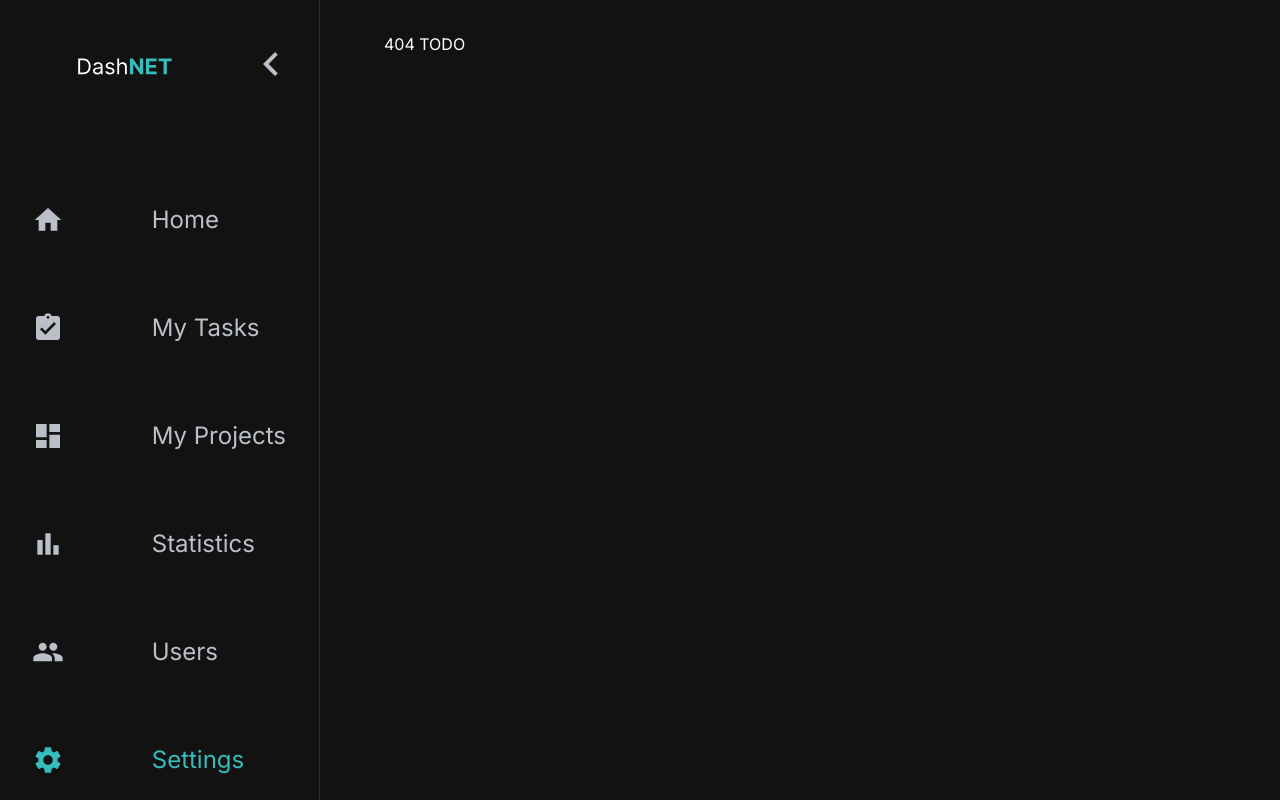
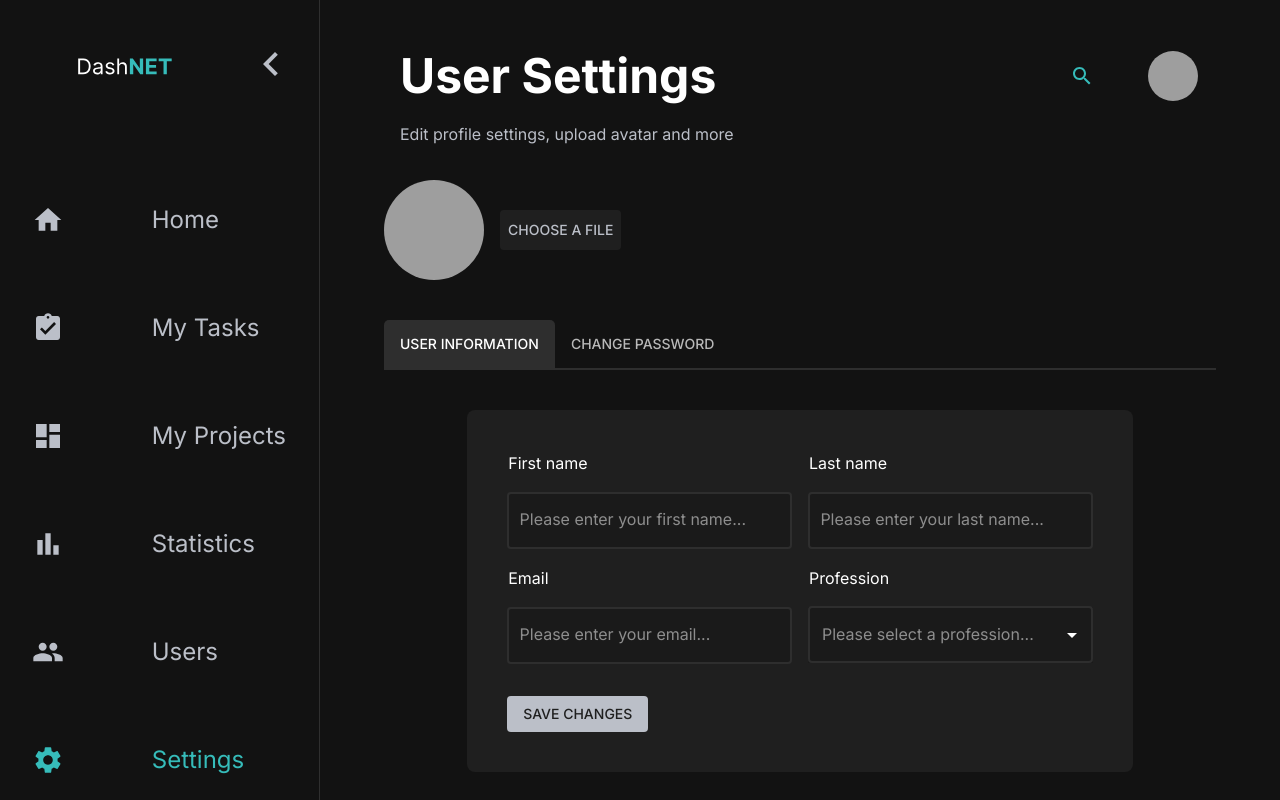
Before and after one commit to Blagoja95/DashNET, a React (Create React App) app in the folder src/main/ui/: page /settings in a window 1280 px wide. Before the commit this address had no page. Built offline with nearby package versions, Linux system fonts and the light colour scheme; grey boxes are pictures that could not be loaded.

Commit message:
51 create setting page (#53)
* 51: Create Settings Page

Adjusted UI for Settings Page

```diff
--- a/src/main/ui/src/App.js
+++ b/src/main/ui/src/App.js
@@ -6,6 +6,7 @@ import Home from './components/pages/home/Home';
 import Search from './components/layout/search/Search'
 import {useDispatch} from 'react-redux';
 import { uiActions } from './store/slices/uiSlice';
+import Settings from './components/pages/settings/Settings';
 
 
 const App = () =>
@@ -39,6 +40,7 @@ const App = () =>
 
 						<Routes>
 							<Route path='/' element={ <Home/> }/>
+							<Route path='/settings' element={<Settings />} />
 							<Route path='/' element={ <div>Test</div> }/>
 							<Route path='*' element={ <section>404 TODO</section> }/>
 						</Routes>
--- /dev/null
+++ b/src/main/ui/src/components/pages/settings/ChangePassword.js
@@ -0,0 +1,33 @@
+import { Box, Button } from "@mui/material"
+import InputGroup from "./InputGroup"
+import { useRef } from "react";
+
+const ChangePassword = () => {
+	const inputsRef = useRef({});
+
+	function onChangePassword() {
+		const { oldPw, oldPwConfirm, newPw, newPwConfirm } = inputsRef.current;
+		console.log({
+			oldPw: oldPw.value, oldPwConfirm: oldPwConfirm.value,
+			newPw: newPw.value, newPwConfirm: newPwConfirm.value
+		});
+	}
+	return (
+		<Box sx={{ borderRadius: 2, flex: 2, p: 5, bgcolor: 'grey.main' }}>
+			<Box sx={{ display: 'flex', gap: 2 }}>
+				<InputGroup label='Old Password' type='password' inpRef={el => inputsRef.current.oldPw = el} />
+				<InputGroup label='Old Password Confirm' type='password' inpRef={el => inputsRef.current.oldPwConfirm = el} />
+			</Box>
+			<Box sx={{ display: 'flex', gap: 2 }}>
+				<InputGroup label='New Password' type='password' inpRef={el => inputsRef.current.newPw = el} />
+				<InputGroup label='New Password Confirm' type='password' inpRef={el => inputsRef.current.newPwConfirm = el} />
+			</Box>
+			<Button
+				sx={{
+					bgcolor: 'white.main', color: 'grey.main', px: 2, mt: 2,
+					borderRadius: 1, ":hover": { bgcolor: 'white.light' }
+				}} onClick={onChangePassword}>Change Password</Button>
+		</Box>
+	)
+}
+export default ChangePassword
--- /dev/null
+++ b/src/main/ui/src/components/pages/settings/InputGroup.js
@@ -0,0 +1,22 @@
+import { Box, Input, Typography } from "@mui/material"
+
+const InputGroup = ({ label, type, inpRef }) => {
+	return (
+		<Box sx={{ flex: 1, mb: 2 }}>
+			<Typography component='p'
+				sx={{ bgcolor: 'grey.main', color: 'white.light', border: 1, borderColor: 'grey.main', mb: 2 }}>
+				{label}
+			</Typography>
+			<Input color="grey" inputRef={inpRef}
+				sx={{
+					bgcolor: 'grey.dark', color: 'white.light', p: 1.3, width: '100%',
+					border: 2, borderColor: 'grey.light', borderRadius: 1,
+					':hover': { borderColor: 'white.light' }, ':focus-within': { borderColor: 'white.main' },
+					'&.MuiInput-root:before': { border: 0 }, '&.MuiInput-root:hover': { ':before': { border: 0 } }
+				}}
+				type={type}
+				placeholder={`Please enter your ${label.toLowerCase()}...`} />
+		</Box>
+	)
+}
+export default InputGroup
--- /dev/null
+++ b/src/main/ui/src/components/pages/settings/Profession.js
@@ -0,0 +1,22 @@
+import { Autocomplete, Box, TextField, Typography } from "@mui/material"
+
+const Profession = ({ inpRef }) => {
+	const professions = [
+		'Software Engineer', 'QA Engineer', 'UI/UX Designer',
+		'Project Manager', 'Product Manager', 'Scrum Master'];
+	return (
+		<Box sx={{ flex: 1, mb: 2 }}>
+			<Typography component='p'
+				sx={{ bgcolor: 'grey.main', color: 'white.light', border: 1, borderColor: 'grey.main', mb: 2 }}>
+				Profession
+			</Typography>
+			<Autocomplete
+				disablePortal
+				options={professions}
+				renderInput={(params) => <TextField placeholder="Please select a profession..." inputRef={inpRef}
+					sx={{ bgcolor: 'grey.dark', '& fieldset': { border: 2, borderColor: 'grey.light' } }}
+					color="white" {...params} />} />
+		</Box>
+	)
+}
+export default Profession
--- /dev/null
+++ b/src/main/ui/src/components/pages/settings/Settings.js
@@ -0,0 +1,43 @@
+import { Box, Tab, Tabs } from "@mui/material"
+import Header from "../../layout/header/Header"
+import ChangePassword from "./ChangePassword"
+import UserInformation from "./UserInformation"
+import UserAvatar from "./UserAvatar"
+import { useState } from "react"
+
+const Settings = () => {
+	const [tabIdx, setTabIdx] = useState(0);
+	return (
+		<Box component='main'>
+			<Header titleTxt="User Settings" subtitleTxt="Edit profile settings, upload avatar and more" />
+			<UserAvatar />
+			<Tabs
+				value={tabIdx}
+				onChange={(_e, newValue) => setTabIdx(newValue)}
+				sx={{ my: 5, borderBottom: 2, borderColor: 'grey.light' }}
+				indicatorColor='none'>
+				<Tab
+					label='User Information'
+					aria-controls={`simple-tabpanel-${tabIdx}`}
+					sx={{
+						'&.Mui-selected':
+							{ bgcolor: 'grey.light', color: 'white.light', borderTopLeftRadius: 5, borderTopRightRadius: 5 }
+					}} />
+				<Tab
+					label='Change Password'
+					aria-controls={`simple-tabpanel-${tabIdx}`}
+					sx={{
+						'&.Mui-selected':
+							{ bgcolor: 'grey.light', color: 'white.light', borderTopLeftRadius: 5, borderTopRightRadius: 5 }
+					}} />
+			</Tabs>
+			<Box component='div' role='tabpanel' hidden={tabIdx !== 0} sx={{ mx: '10%' }}>
+				<UserInformation />
+			</Box>
+			<Box component='div' role='tabpanel' hidden={tabIdx !== 1} sx={{ mx: '10%' }}>
+				<ChangePassword />
+			</Box>
+		</Box>
+	)
+}
+export default Settings
--- /dev/null
+++ b/src/main/ui/src/components/pages/settings/UserAvatar.js
@@ -0,0 +1,18 @@
+import { Avatar, Box, Button, Input } from "@mui/material"
+import { useRef } from "react"
+
+const UserAvatar = () => {
+	const avatarRef = useRef();
+	return (
+		<Box sx={{ display: 'flex', gap: 2, alignItems: 'center', my: 2 }}>
+			<Avatar sx={{ width: 100, height: 100 }} src="https://randomuser.me/api/portraits/lego/2.jpg" />
+			<Button
+				component='label'
+				sx={{ bgcolor: 'grey.main', color: 'white.main', ":hover": { bgcolor: 'white.light', color: 'grey.dark' }, p: 1, borderRadius: 1 }}>
+				Choose a file
+				<Input type='file' sx={{ width: 0, height: 0 }} inputRef={avatarRef} onChange={() => console.log(avatarRef.current.value)} />
+			</Button>
+		</Box>
+	)
+}
+export default UserAvatar
--- /dev/null
+++ b/src/main/ui/src/components/pages/settings/UserInformation.js
@@ -0,0 +1,31 @@
+import { Box, Button } from "@mui/material"
+import InputGroup from "./InputGroup"
+import Profession from "./Profession"
+import { useRef } from "react"
+
+const UserInformation = () => {
+	const inputsRef = useRef({});
+
+	function onSave() {
+		const { fname, lname, email, profession } = inputsRef.current;
+		console.log({ fname: fname.value, lname: lname.value, email: email.value, profession: profession.value });
+	}
+	return (
+		<Box sx={{ borderRadius: 2, flex: 2, p: 5, bgcolor: 'grey.main' }}>
+			<Box sx={{ display: 'flex', gap: 2 }}>
+				<InputGroup label='First name' type='text' inpRef={el => inputsRef.current.fname = el} />
+				<InputGroup label='Last name' type='text' inpRef={el => inputsRef.current.lname = el} />
+			</Box>
+			<Box sx={{ display: 'flex', gap: 2 }}>
+				<InputGroup label='Email' type='email' inpRef={el => inputsRef.current.email = el} />
+				<Profession inpRef={el => inputsRef.current.profession = el} />
+			</Box>
+
+			<Button sx={{
+				bgcolor: 'white.main', color: 'grey.main', px: 2, mt: 2,
+				borderRadius: 1, ":hover": { bgcolor: 'white.light' }
+			}} onClick={onSave}>Save Changes</Button>
+		</Box>
+	)
+}
+export default UserInformation
--- a/src/main/ui/src/theme/dark/dark.js
+++ b/src/main/ui/src/theme/dark/dark.js
@@ -12,8 +12,9 @@ const themeDark = {
 			main: '#95B1AF'
 		},
 		grey: {
-			main: '#252A31',
-			dark: '#1A1F1F'
+			main: '#1F1F1F',
+			dark: '#1A1A1A',
+			light: '#2E2E2E'
 		},
 		black: {
 			main: '#000000'
```
